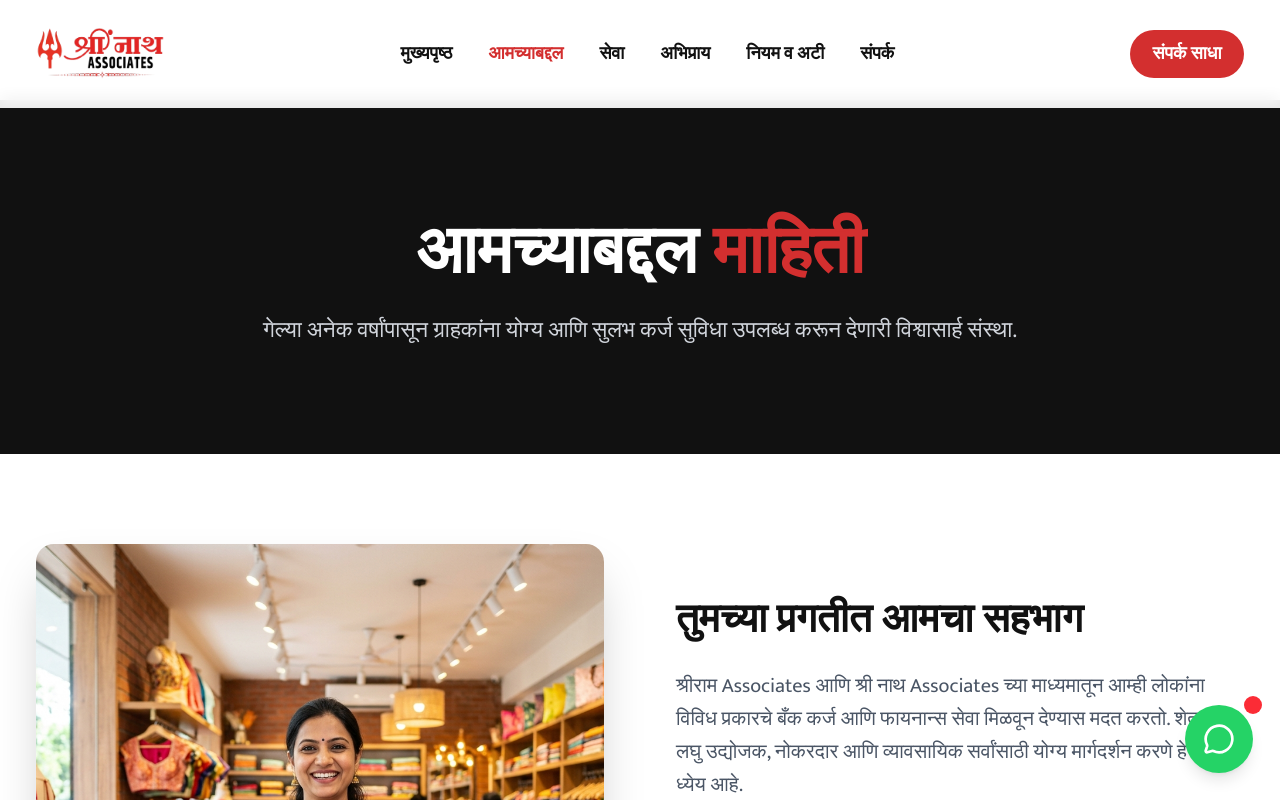
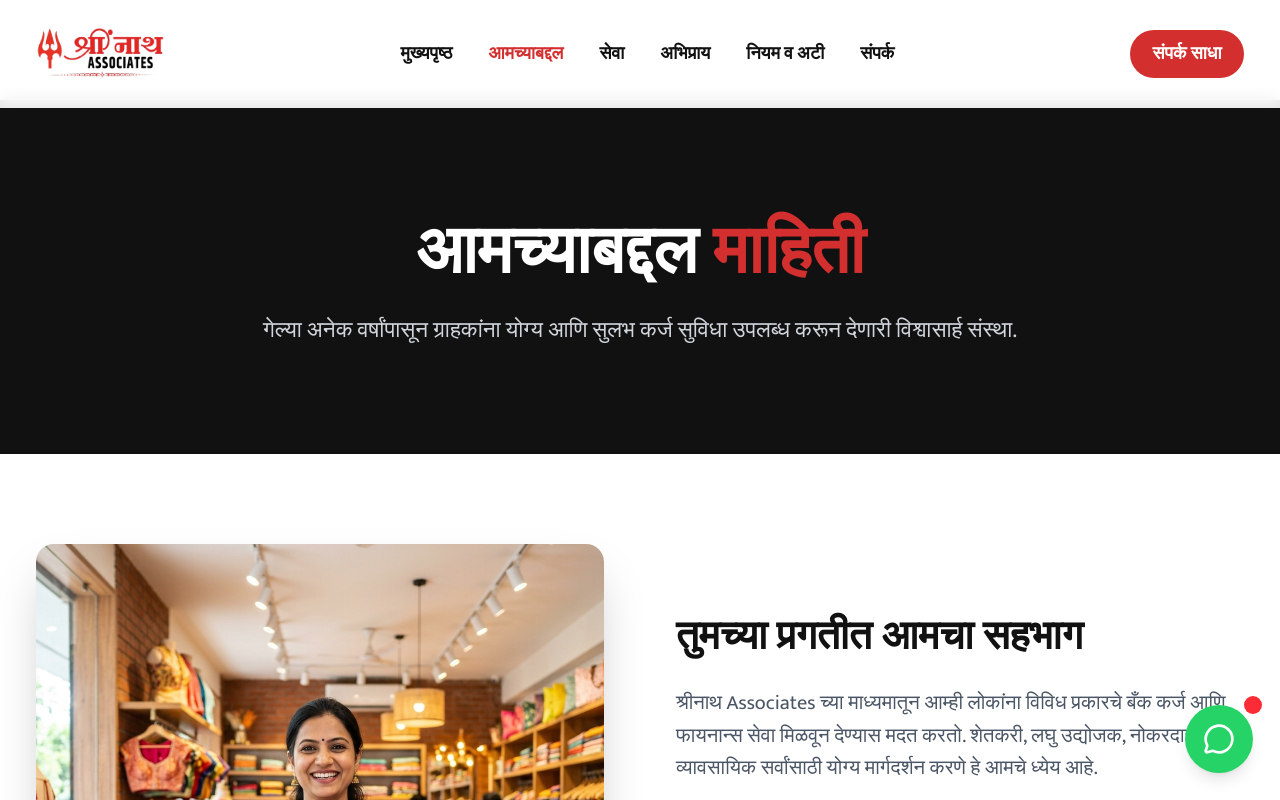
Before and after one commit to atmajkhatavkar404/shreenath-associates, a Next.js app: page /about in a window 1280 px wide. Shown: the top 800 px of the page. Built offline with nearby package versions, Linux system fonts and the light colour scheme.

Commit message:
Update page.tsx

```diff
--- a/app/about/page.tsx
+++ b/app/about/page.tsx
@@ -58,7 +58,7 @@ export default function AboutPage() {
                 तुमच्या प्रगतीत आमचा सहभाग
               </h2>
               <p className="text-gray-600 text-lg mb-6 leading-relaxed">
-                श्रीराम Associates आणि श्री नाथ Associates च्या माध्यमातून आम्ही लोकांना विविध प्रकारचे बँक कर्ज आणि फायनान्स सेवा मिळवून देण्यास मदत करतो. शेतकरी, लघु उद्योजक, नोकरदार आणि व्यावसायिक सर्वांसाठी योग्य मार्गदर्शन करणे हे आमचे ध्येय आहे.
+                श्रीनाथ Associates च्या माध्यमातून आम्ही लोकांना विविध प्रकारचे बँक कर्ज आणि फायनान्स सेवा मिळवून देण्यास मदत करतो. शेतकरी, लघु उद्योजक, नोकरदार आणि व्यावसायिक सर्वांसाठी योग्य मार्गदर्शन करणे हे आमचे ध्येय आहे.
               </p>
 
               <h3 className="text-2xl font-bold text-[#111111] mt-10 mb-6">आमचे मुख्य उद्देश:</h3>
```
